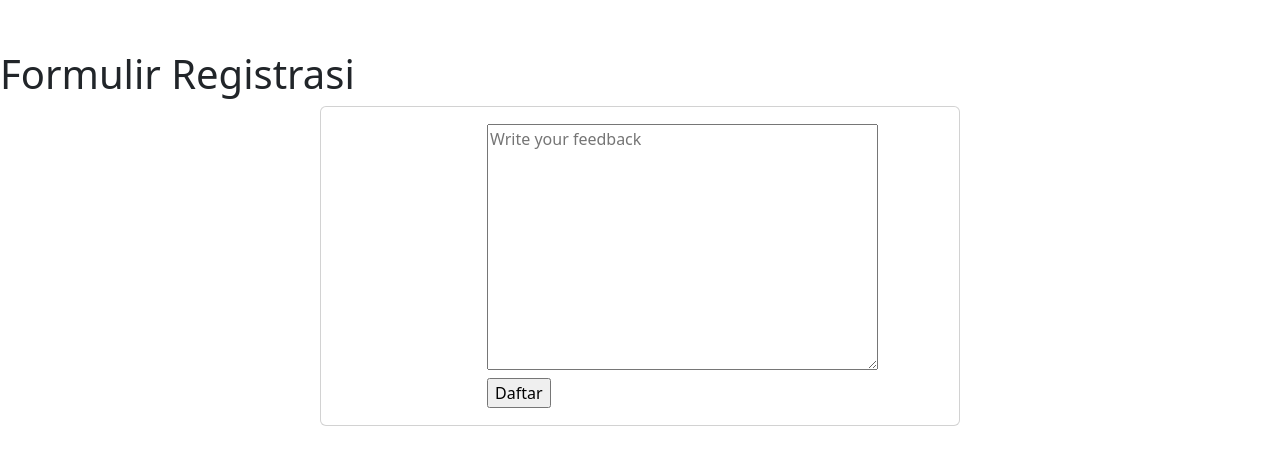
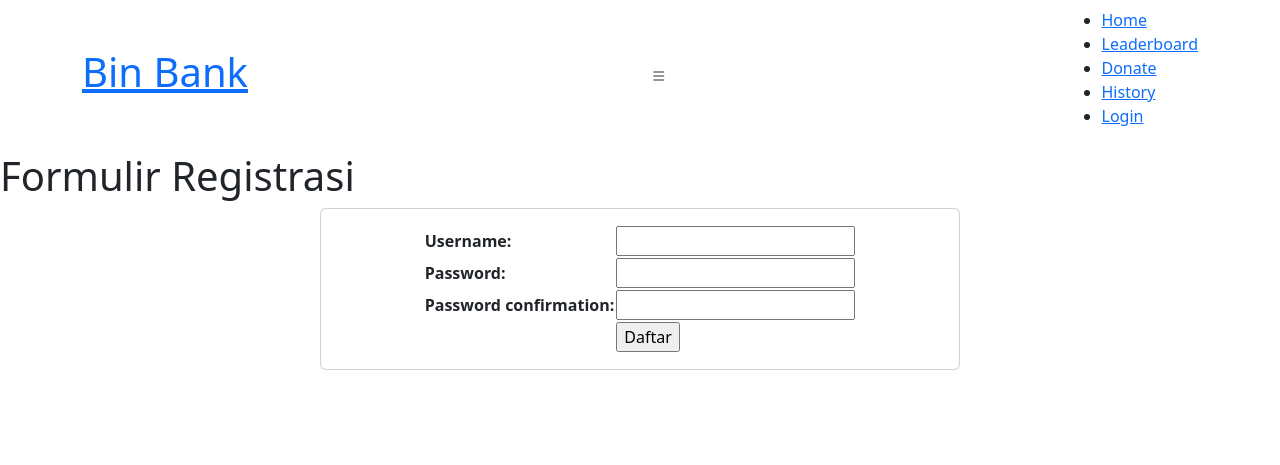
Before and after one commit to syifaafra/bin_bank, a Django app: template bin_bank/templates/register.html in a window 1280 px wide. Shown: the top 465 px of the page. Run offline with Django 4.2, Linux system fonts and the light colour scheme; the template is opened without the code that fills it: values that come from a table or form of the project are taken from there, others are empty; parts of the project's set-up code (start-up, migrations or seed data) failed here and were passed over; some libraries are stand-ins or nearby versions.

Commit message:
finished the login and register logic program

```diff
--- a/bin_bank/admin.py
+++ b/bin_bank/admin.py
@@ -1,3 +1,5 @@
 from django.contrib import admin
+from .models import MyUser
 
 # Register your models here.
+admin.site.register(MyUser)
--- a/bin_bank/forms.py
+++ b/bin_bank/forms.py
@@ -1,4 +1,32 @@
+from xml.dom import ValidationErr
 from django import forms
+from bin_bank.models import MyUser
 
 class FeedbackForm(forms.Form):
     feedback = forms.CharField(label="Comment", required=True, max_length = 100, widget=forms.Textarea(attrs = {'type' : 'text', 'placeholder': 'Write your feedback'}))
+
+class RegisterForm(forms.ModelForm):
+    """A form for creating new users. Includes all the required
+    fields, plus a repeated password."""
+    password1 = forms.CharField(label='Password', widget=forms.PasswordInput)
+    password2 = forms.CharField(label='Password confirmation', widget=forms.PasswordInput)
+
+    class Meta:
+        model = MyUser
+        fields = ('username',)
+
+    def clean_password2(self):
+        # Check that the two password entries match
+        password1 = self.cleaned_data.get("password1")
+        password2 = self.cleaned_data.get("password2")
+        if password1 and password2 and password1 != password2:
+            raise ValidationErr("Passwords don't match")
+        return password2
+
+    def save(self, commit=True):
+        # Save the provided password in hashed format
+        user = super().save(commit=False)
+        user.set_password(self.cleaned_data["password1"])
+        if commit:
+            user.save()
+        return user
--- a/bin_bank/models.py
+++ b/bin_bank/models.py
@@ -2,11 +2,12 @@ from datetime import timezone
 from django.utils import timezone
 from xmlrpc.client import MAXINT, MININT
 from django.db import models
-from django.core.validators import MinValueValidator, MaxValueValidator
-from django.contrib.auth.models import User
 from django.db import models
-from django.contrib.auth.models import User
-
+from django.contrib.auth.models import (
+    BaseUserManager, AbstractBaseUser
+)
+from project_django import settings
+User = settings.AUTH_USER_MODEL
 
 class Transaction(models.Model):
     user = models.ForeignKey(User, on_delete=models.CASCADE, null=True)
@@ -15,11 +16,57 @@ class Transaction(models.Model):
     branchName = models.CharField(max_length=255)
     isFinished = models.BooleanField(default=False)
 
+class MyUserManager(BaseUserManager):
+    def create_user(self, username,password=None):
 
-class Profile(models.Model):
-    user = models.OneToOneField(User, on_delete=models.CASCADE)
-    bio = models.TextField(max_length=500, blank=True)
-    points = models.IntegerField()
+        user = self.model(
+            username=username
+        )
+
+        user.set_password(password)
+        user.save(using=self._db)
+        return user
+
+    def create_superuser(self, username, password=None):
+        """
+        Creates and saves a superuser with the given email, date of
+        birth and password.
+        """
+        user = self.create_user(
+            password=password,
+            username=username,
+        )
+        user.is_admin = True
+        user.save(using=self._db)
+        return user
+class MyUser(AbstractBaseUser):
+    username = models.CharField(max_length=20,unique=True)
+    points = models.IntegerField(default=0)
+
+    is_admin = models.BooleanField(default=False)
+    objects = MyUserManager()
+
+    USERNAME_FIELD = 'username'
+
+    def __str__(self):
+        return self.username
+
+    def has_perm(self, perm, obj=None):
+        "Does the user have a specific permission?"
+        # Simplest possible answer: Yes, always
+        return True
+
+    def has_module_perms(self, app_label):
+        "Does the user have permissions to view the app `app_label`?"
+        # Simplest possible answer: Yes, always
+        return True
+
+    @property
+    def is_staff(self):
+        "Is the user a member of staff?"
+        # Simplest possible answer: All admins are staff
+        return self.is_admin
+
 
 class Article(models.Model):
     title = models.CharField(max_length=30)
@@ -31,5 +78,5 @@ class Article(models.Model):
     source = models.TextField()
 
 class Feedback(models.Model):
-    date = models.DateTimeField(default=datetime.now())
+    date = models.DateTimeField(default=timezone.now())
     feedback = models.TextField()
--- a/bin_bank/templates/navbar.html
+++ b/bin_bank/templates/navbar.html
@@ -24,7 +24,7 @@
 <header id="header" class="header d-flex align-items-center">
 <div class="container-fluid container-xl d-flex align-items-center justify-content-between">
 
-    <a href="{% url 'bin_bank:homepage' %}" class="logo d-flex align-items-center">
+    <a href="{% url 'bin_bank:home' %}" class="logo d-flex align-items-center">
     <h1>Bin Bank</h1>
     </a>
 
@@ -32,11 +32,11 @@
     <i class="mobile-nav-toggle mobile-nav-hide d-none bi bi-x"></i>
     <nav id="navbar" class="navbar">
     <ul>
-        <li><a href="{% url 'bin_bank:homepage' %}" class="active">Home</a></li>
+        <li><a href="{% url 'bin_bank:home' %}" class="active">Home</a></li>
         <li><a href="">Leaderboard</a></li>
         <li><a href="">Donate</a></li>
         <li><a href="">History</a></li>
-        <li><a href="">Login</a></li>
+        <li><a href="{% url 'bin_bank:login' %}" class="active">Login</a></li>
     </ul>
     </nav><!-- .navbar -->
 
@@ -46,16 +46,6 @@
 <!-- ======= Hero Section ======= -->
 <section id="hero" class="hero">
 
-<div class="info d-flex align-items-center">
-    <div class="container">
-    <div class="row justify-content-center">
-        <div class="col-lg-6 text-center">
-        <h2 data-aos="fade-down">Welcome to <br><span>Bin Bank</span></br></h2>
-        <p data-aos="fade-up">Bin Bank adalah aplikasi berbasis web yang bertujuan untuk mendukung kegiatan operasional Bank Sampah di seluruh Indonesia</p>
-        </div>
-    </div>
-    </div>
-</div>
 
 <div id="hero-carousel" class="carousel slide" data-bs-ride="carousel" data-bs-interval="5000">
 
--- a/bin_bank/templates/register.html
+++ b/bin_bank/templates/register.html
@@ -6,20 +6,13 @@
 
 {% block content %}
 {% load static %}
-<!-- Navbar -->
-<nav class="navbar bg-custom-navbar">
-    <div class="container">
-      <a class="navbar-brand mb-0 h1" href="#" style="color:white">
-        To Do List Web
-    </a>
-      </div>
-  </nav>
+    {% include 'navbar.html' %}
     <div class = "login">
         <!-- header page -->
         <h1>Formulir Registrasi</h1>
                 <!-- mengatasi serangan CSRF  -->
                 {% csrf_token %}
-            <div class="mx-auto card align-items-center text-white bg-custom-navbar mb-3 w-50 " >
+                <div class="mx-auto card align-items-center mb-3 w-50 " >
                     <form method="POST" >
                         <div class="card-body">
                             <table>
--- a/project_django/settings.py
+++ b/project_django/settings.py
@@ -137,3 +137,5 @@ STATICFILES_STORAGE = 'whitenoise.storage.CompressedManifestStaticFilesStorage'
 # https://docs.djangoproject.com/en/4.1/ref/settings/#default-auto-field
 
 DEFAULT_AUTO_FIELD = 'django.db.models.BigAutoField'
+
+AUTH_USER_MODEL = 'bin_bank.MyUser'
```
Also changed, not shown: bin_bank/templates/home.html (+11 -1 lines), bin_bank/templates/login.html (+3 -10 lines), bin_bank/views.py (+11 -8 lines), bin_bank/migrations/0001_initial.py, bin_bank/migrations/0002_alter_feedback_date_alter_transaction_date.py (added), bin_bank/migrations/0002_profile_rename_isfinished_transaction_isfinished_and_more.py (deleted), bin_bank/migrations/0003_alter_transaction_date.py (deleted), bin_bank/migrations/0003_remove_myuser_location_myuser_is_admin_and_more.py (added), bin_bank/migrations/0004_alter_feedback_date_alter_transaction_date.py (added), bin_bank/migrations/0005_remove_myuser_email_alter_feedback_date_and_more.py (added), bin_bank/migrations/0006_alter_feedback_date_alter_transaction_date.py (added). Lines whose indentation alone changed are shown as unchanged.
